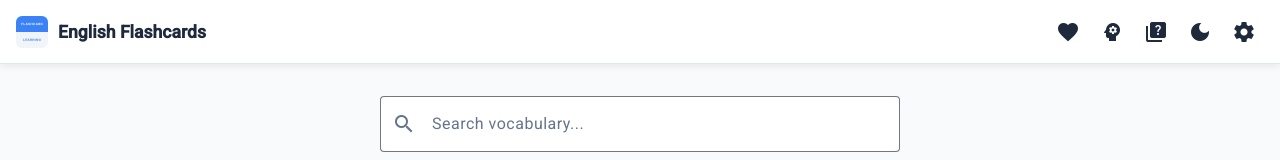
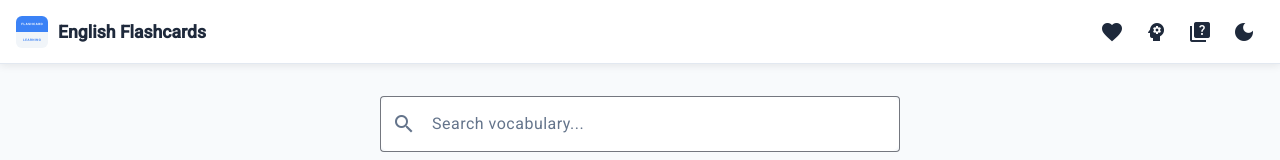
Before and after one commit to hieund20/flashcards-learning, an Angular app: page / in a window 1280 px wide. Shown: the top 160 px of the page. Built offline with nearby package versions, Linux system fonts and the light colour scheme; no server answers.

Commit message:
remove setting menu item

```diff
--- a/src/app/features/flashcards/components/toolbar/toolbar.component.html
+++ b/src/app/features/flashcards/components/toolbar/toolbar.component.html
@@ -42,9 +42,5 @@
         <mat-icon>light_mode</mat-icon>
       }
     </button>
-
-    <button mat-icon-button matTooltip="Settings">
-      <mat-icon>settings</mat-icon>
-    </button>
   </div>
 </mat-toolbar>
```
